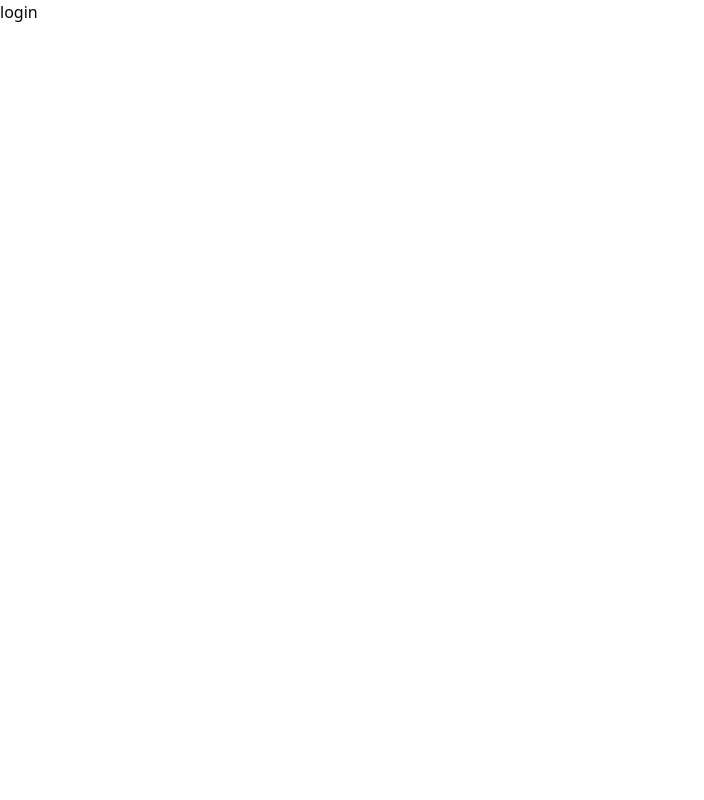
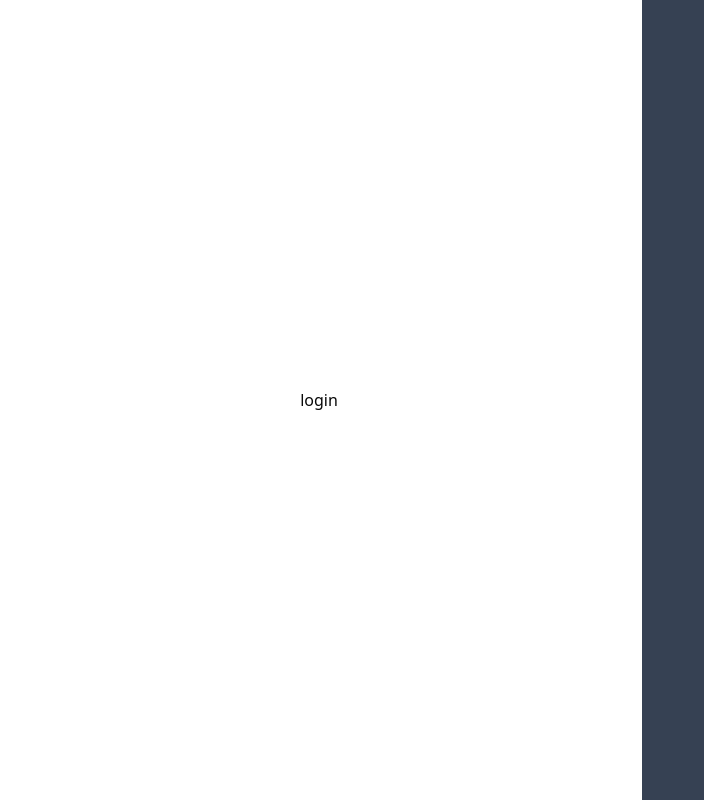
Before and after one commit to gabrielnatan/gocase, a React (Vite) app: page /auth/login in a window 1280 px wide. Shown: the whole page, without its empty margins (0-704 px from the left). Built offline with nearby package versions, Linux system fonts and the light colour scheme.

Commit message:
feat(components): create auth layout

```diff
--- /dev/null
+++ b/src/layout/auth/index.tsx
@@ -0,0 +1,12 @@
+import { Outlet } from "react-router-dom";
+
+export const AuthLayout = () => {
+  return (
+    <div className="w-full min-w-full max-w-full h-screen min-h-screen max-h-screen overflow-hidden flex gap-1">
+      <div className="flex-1 flex items-center justify-center">
+        <Outlet />
+      </div>
+      <div className="flex-1 bg-gray-700 "></div>
+    </div>
+  );
+};
--- a/src/main.tsx
+++ b/src/main.tsx
@@ -1,7 +1,7 @@
 import { StrictMode } from "react";
 import { createRoot } from "react-dom/client";
+import { AppRouter } from "./routes.tsx";
 import "./index.css";
-import { AppRouter } from "./router.tsx";
 
 createRoot(document.getElementById("root")!).render(
   <StrictMode>
--- a/src/router.tsx
+++ b/src/routes.tsx
@@ -1,13 +1,16 @@
 import { BrowserRouter, Route, Routes } from "react-router-dom";
 import { Home } from "./pages/Home";
 import { Login } from "./pages/Login";
+import { AuthLayout } from "./layout/auth";
 
 export const AppRouter = () => {
   return (
     <BrowserRouter>
       <Routes>
+        <Route Component={AuthLayout}>
+          <Route path="/auth/login" Component={Login} />
+        </Route>
         <Route path="/" Component={Home} />
-        <Route path="/auth/login" Component={Login} />
       </Routes>
     </BrowserRouter>
   );
```
